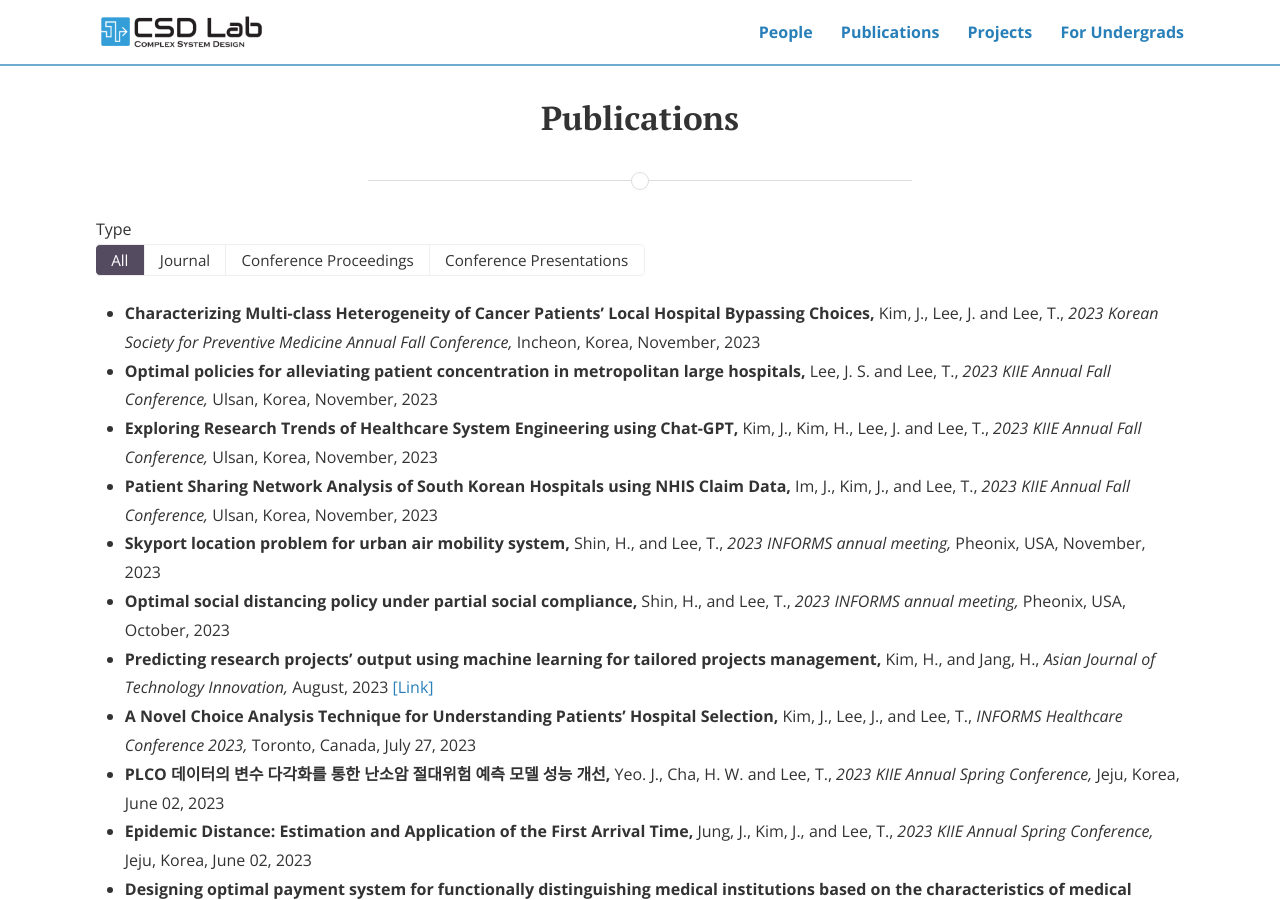
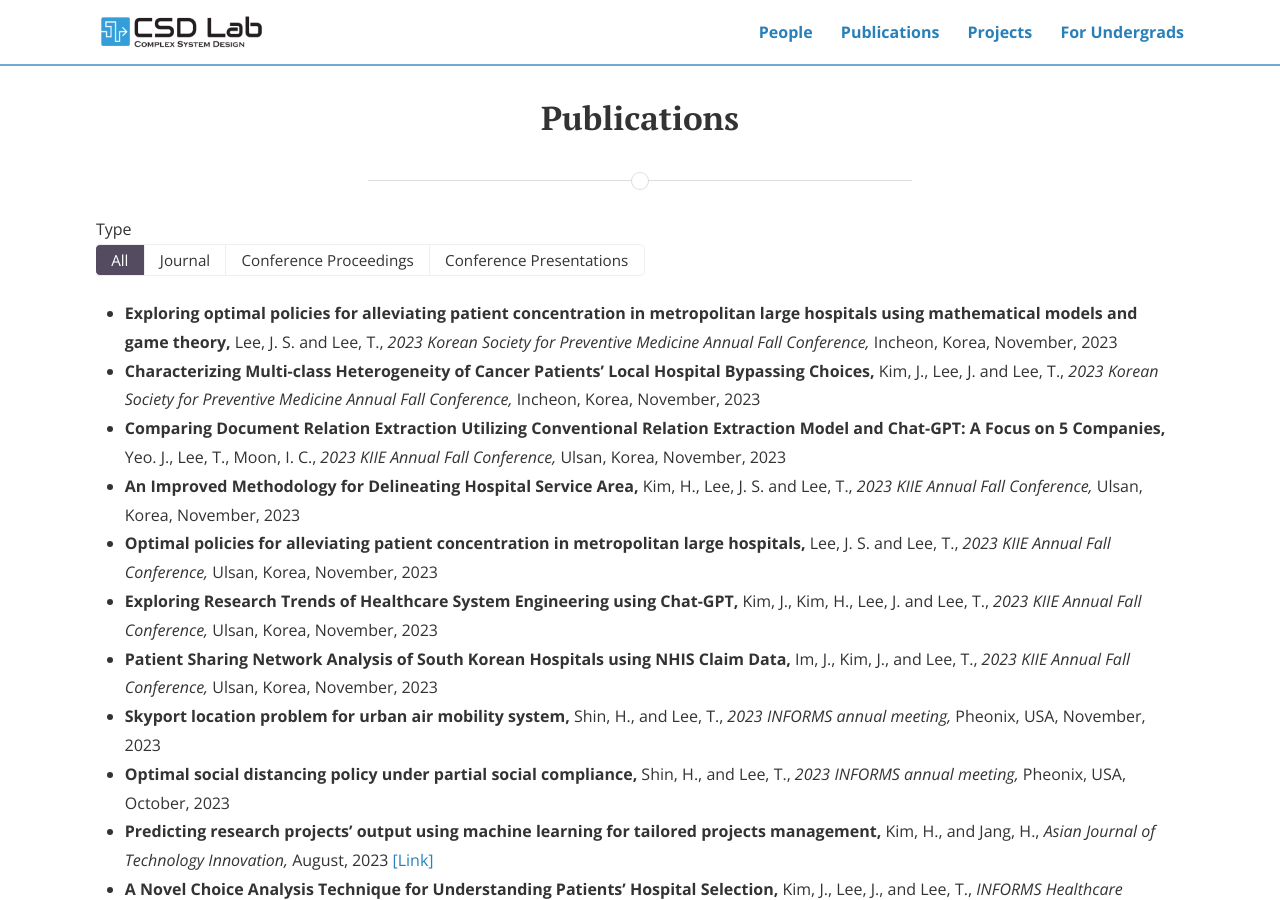
Before and after one commit to CSDlab-KAIST/csdlab-kaist.github.io, a Jekyll site: the page built from publications.html, in a window 1280 px wide and 900 px high. Built offline with Jekyll 4.4.1, drawn with Linux system fonts in a browser that asks for light colours; nearby versions of some CDN libraries.

Commit message:
Update publications.yml

```diff
--- a/_data/publications.yml
+++ b/_data/publications.yml
@@ -2278,7 +2278,7 @@ papers:
     venue: "2023 Korean Society for Preventive Medicine Annual Fall Conference"
     month: November
     year: 2023
-    yearS: 2023.1123
+    yearS: 2023.1124
     location: Incheon, Korea
     topics:
     type: conference-presentations
@@ -2287,3 +2287,48 @@ papers:
         url:
     award: ""
     link: ""
+
+  - title: "An Improved Methodology for Delineating Hospital Service Area"
+    author: "Kim, H., Lee, J. S. and Lee, T."
+    venue: "2023 KIIE Annual Fall Conference"
+    month: November
+    year: 2023
+    yearS: 2023.1103
+    location: Ulsan, Korea
+    topics:
+    type: conference-presentations
+    materials:
+      - label:
+        url:
+    award: ""
+    link: ""
+
+  - title: "Exploring optimal policies for alleviating patient concentration in metropolitan large hospitals using mathematical models and game theory"
+    author: "Lee, J. S. and Lee, T."
+    venue: "2023 Korean Society for Preventive Medicine Annual Fall Conference"
+    month: November
+    year: 2023
+    yearS: 2023.1124
+    location: Incheon, Korea
+    topics:
+    type: conference-presentations
+    materials:
+      - label:
+        url:
+    award: ""
+    link: ""
+
+  - title: "Comparing Document Relation Extraction Utilizing Conventional Relation Extraction Model and Chat-GPT: A Focus on 5 Companies"
+    author: "Yeo. J., Lee, T., Moon, I. C."
+    venue: "2023 KIIE Annual Fall Conference"
+    month: November
+    year: 2023
+    yearS: 2023.1103
+    location: Ulsan, Korea
+    topics:
+    type: conference-presentations
+    materials:
+      - label:
+        url:
+    award: ""
+    link: ""
```
